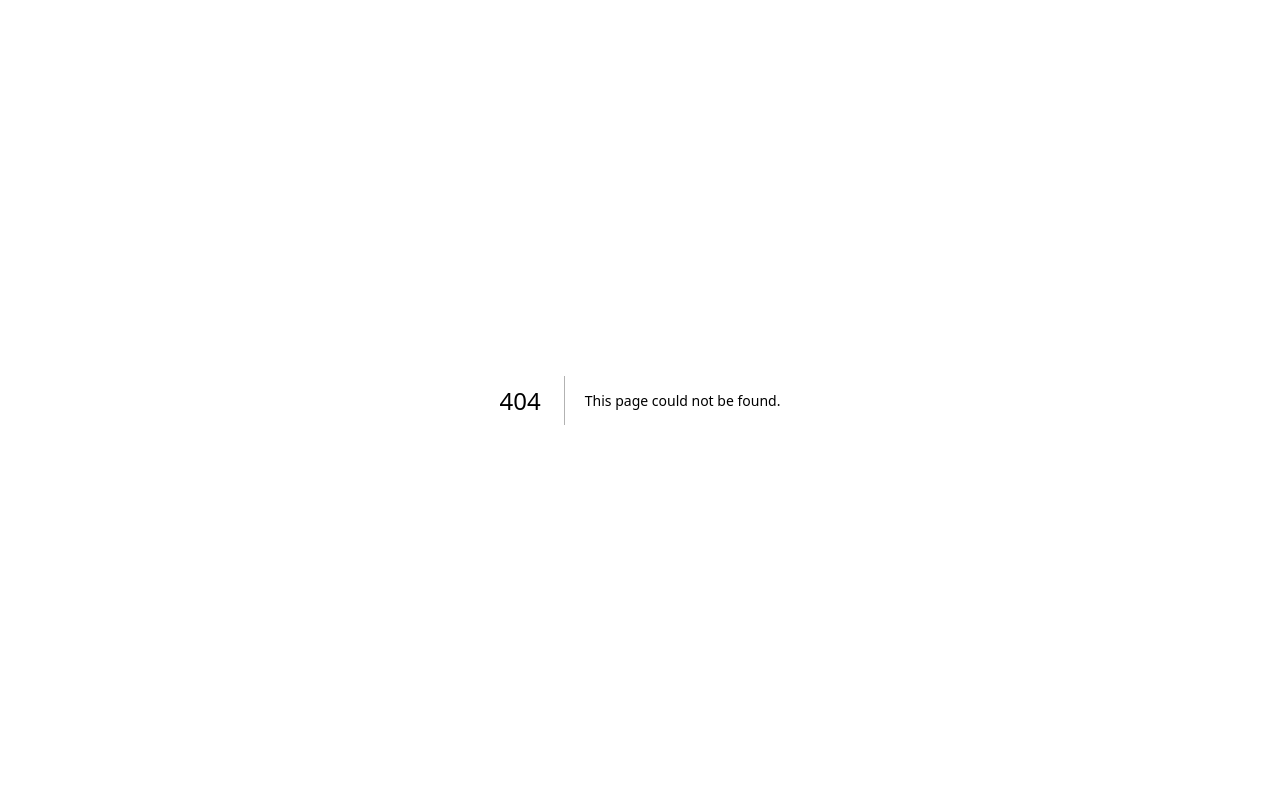
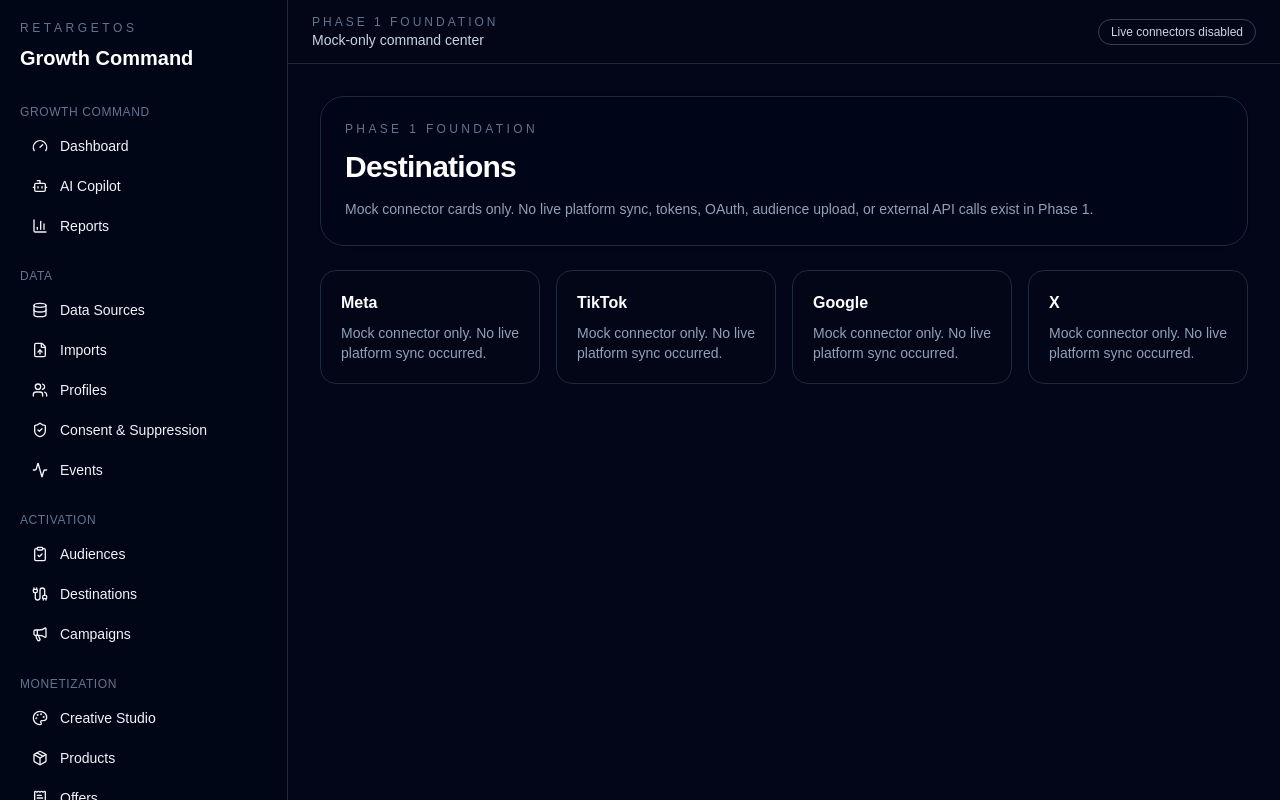
Before and after one commit to besfeng23/RetargetOS, a Next.js app: page /destinations in a window 1280 px wide. Before the commit this address had no page. Shown: the top 800 px of the page. Built offline with nearby package versions, Linux system fonts and the light colour scheme.

Commit message:
Add destinations route

```diff
--- /dev/null
+++ b/src/app/destinations/page.tsx
@@ -0,0 +1,19 @@
+import { AppShell } from "@/components/app-shell";
+import { ModulePage } from "@/components/module-page";
+
+export default function DestinationsPage() {
+  return (
+    <AppShell>
+      <ModulePage title="Destinations" description="Mock connector cards only. No live platform sync, tokens, OAuth, audience upload, or external API calls exist in Phase 1.">
+        <div className="grid gap-4 md:grid-cols-2 xl:grid-cols-4">
+          {["Meta", "TikTok", "Google", "X"].map((name) => (
+            <div key={name} className="rounded-2xl border border-slate-800 bg-slate-950/70 p-5">
+              <p className="font-semibold text-white">{name}</p>
+              <p className="mt-2 text-sm text-slate-400">Mock connector only. No live platform sync occurred.</p>
+            </div>
+          ))}
+        </div>
+      </ModulePage>
+    </AppShell>
+  );
+}
```
